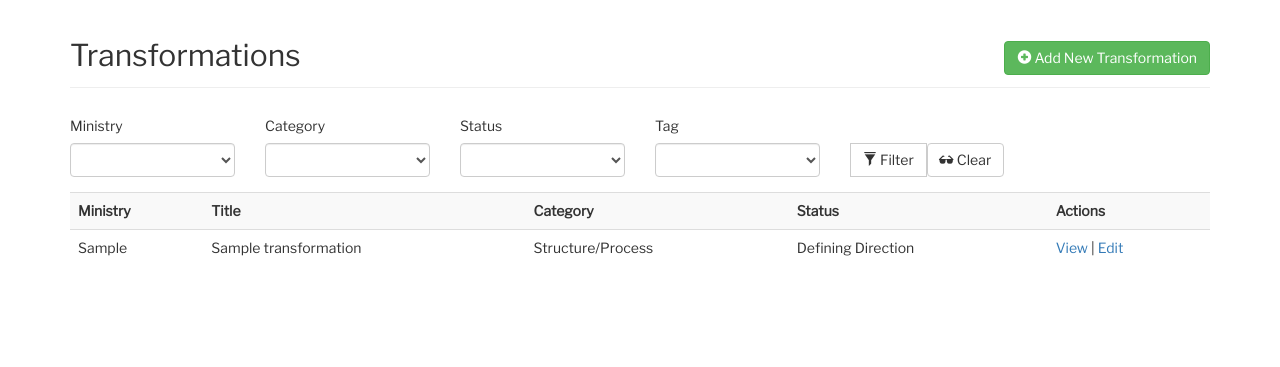
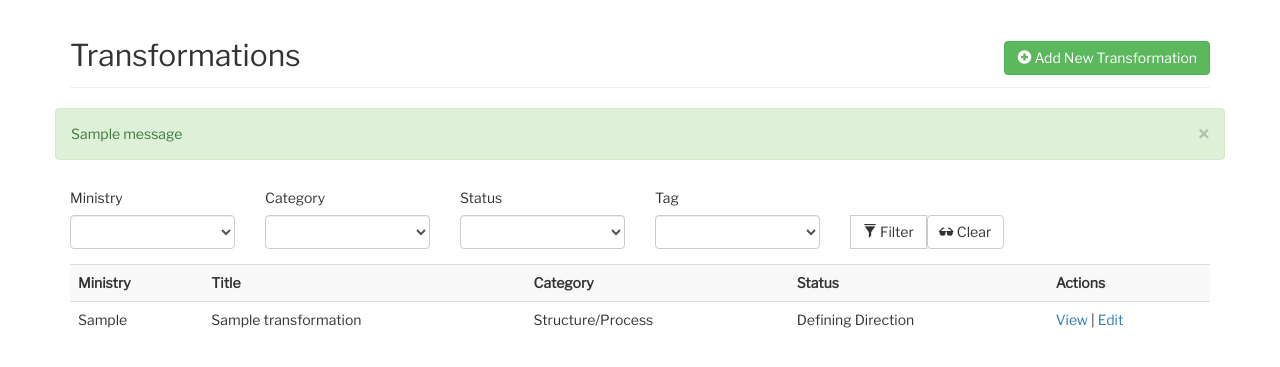
Before and after one commit to pkugelmass/tinventory2, a Django app: page /transformations/ in a window 1280 px wide. Shown: the part 51-418 px from the top of the page. Run offline with Django 3.2, Linux system fonts and the light colour scheme; tables that the repository leaves empty hold one stand-in row (values such as "Sample post"); one stand-in notice (Sample message) is shown; some libraries are stand-ins or nearby versions.

Commit message:
Got the success message working in one view.

```diff
--- a/tinventory/settings.py
+++ b/tinventory/settings.py
@@ -71,6 +71,8 @@ TEMPLATES = [
 
 WSGI_APPLICATION = 'tinventory.wsgi.application'
 
+MESSAGE_STORAGE = 'django.contrib.messages.storage.session.SessionStorage'
+
 
 # Database
 # https://docs.djangoproject.com/en/1.10/ref/settings/#databases
--- a/tinventory/templates/base.html
+++ b/tinventory/templates/base.html
@@ -82,6 +82,7 @@
           <h2>{% block header %}Transformation Inventory{% endblock %}</small></h2>
      </div>
 
+     {% include 'messages.html' %}
 
 
         {% block content %}
--- /dev/null
+++ b/tinventory/templates/messages.html
@@ -0,0 +1,10 @@
+<div class="row">
+    {% if messages %}
+        {% for message in messages %}
+            <div class="alert alert-{{ message.tags }}">  <!-- singular -->
+                <a class="close" data-dismiss="alert">×</a>
+                {{ message|safe }}
+            </div>
+        {% endfor %}
+    {% endif %}
+</div>
--- a/transformations/views.py
+++ b/transformations/views.py
@@ -5,6 +5,8 @@ from .forms import TransformationFilterForm, TransformationForm, LinkForm, Attac
 from django.views import generic
 from django import forms
 from django.core.urlresolvers import reverse_lazy, reverse
+from django.contrib import messages
+from django.contrib.messages.views import SuccessMessageMixin
 
 # LIST/HOME VIEW
 
@@ -44,8 +46,15 @@ class TransformationDetail(generic.DetailView):
 class AddTransformation(TransformationFormMixin, generic.edit.CreateView):
      pass
 
-class EditTransformation(TransformationFormMixin, generic.edit.UpdateView):
-     pass
+class EditTransformation(SuccessMessageMixin, generic.edit.UpdateView):
+     model = Transformation
+     form_class = TransformationForm
+     success_message = "Transformation updated successfully!"
+
+     # def form_valid(self,form):
+     #      messages.success(self.request,'Transformation updated.')
+     #      return super(EditTransformation,self).form_valid(form)
+
 
 class DeleteTransformation(generic.edit.DeleteView):
      model = Transformation
```
